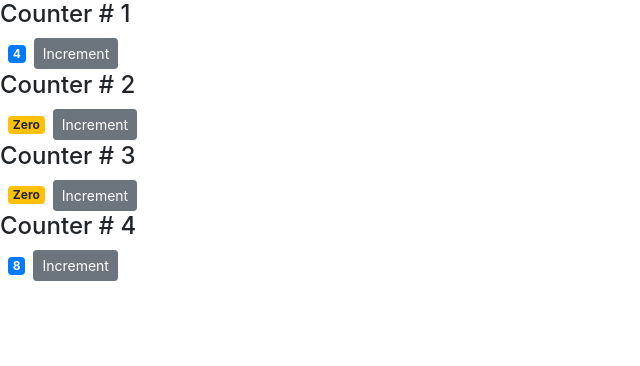
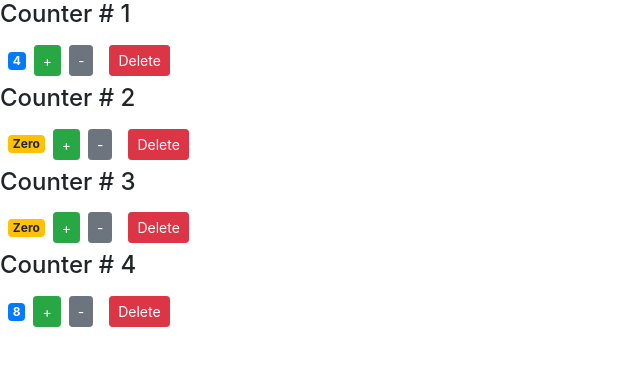
Before and after one commit to hassantvs24/all-react, a React (Create React App) app in the folder counter-app/: page / in a window 1280 px wide. Shown: the top 366 px of the page, without its empty margins (0-640 px from the left). Built offline with nearby package versions, Linux system fonts and the light colour scheme.

Commit message:
Raising Event from child elements

```diff
--- a/counter-app/src/components/counter.jsx
+++ b/counter-app/src/components/counter.jsx
@@ -9,15 +9,20 @@ class Counter extends Component {
     this.setState({ value: this.state.value + 1 });
   };
 
+  handleDecrement = () => {
+    if(this.state.value > 0)
+    this.setState({ value: this.state.value - 1 });
+  };
+
   render() {
     console.log(this.props);
     return (
       <div>
         <h4>Counter # {this.props.id}</h4>
         <span className={this.getBadgeClasses()}>{this.formatCount()}</span>
-        <button onClick={this.handleIncrement} className="btn btn-secondary btn-sm">
-          Increment
-        </button>
+        <button onClick={this.handleIncrement} className="btn btn-success btn-sm">+</button>
+        <button onClick={this.handleDecrement} className="btn btn-secondary btn-sm m-2">-</button>
+        <button onClick={this.props.onDelete} className="btn btn-danger btn-sm m-2">Delete</button>
       </div>
     );
   }
--- a/counter-app/src/components/counters.jsx
+++ b/counter-app/src/components/counters.jsx
@@ -10,11 +10,17 @@ class Counters extends Component {
             {id:4, value: 8}
         ]
      };
+
+    handleDelete = (counter) => {
+        const counters = this.state.counters.filter(m => m.id !== counter.id);
+        this.setState({counters:counters});
+    };
+
     render() {
         return (
             <React.Fragment>
                 {this.state.counters.map(counter =>
-                    <Counter key={counter.id} value={counter.value} id={counter.id}/>
+                    <Counter key={counter.id} value={counter.value} id={counter.id} onDelete={() => this.handleDelete(counter)}/>
                 )}
             </React.Fragment>
         );
```
